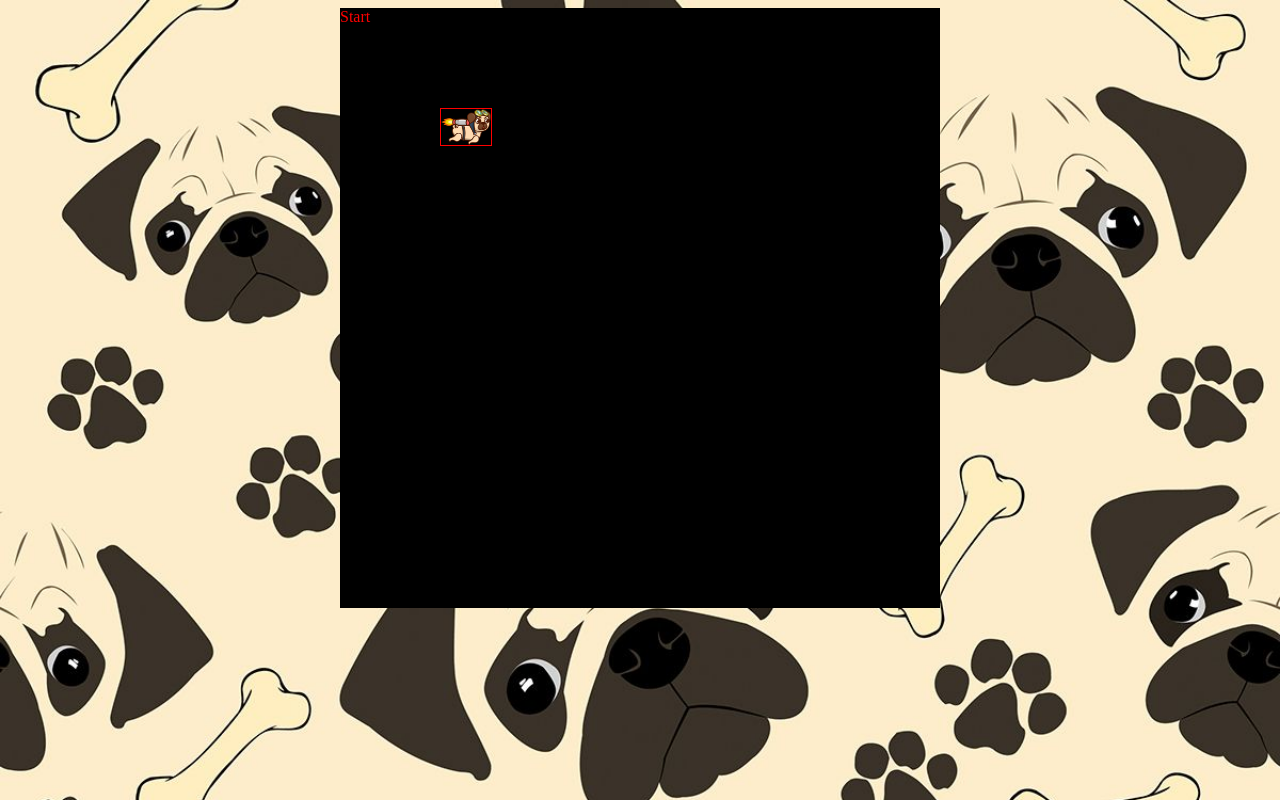
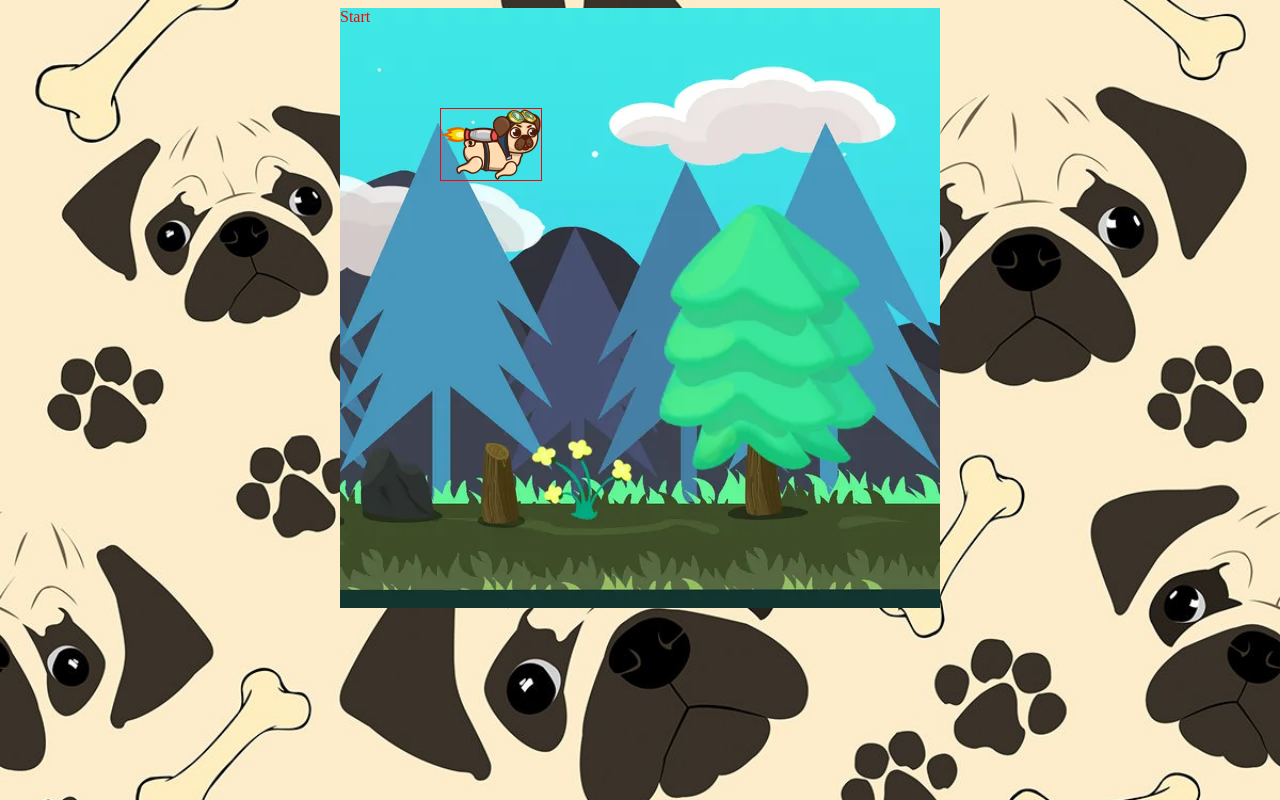
Before and after one commit to KinTsume/JetPugJoyride, a plain HTML site: page index.html in a window 1280 px wide. Drawn offline with Linux system fonts and the light colour scheme.

Commit message:
Adjust player speed and adds a animated background

```diff
--- a/script.js
+++ b/script.js
@@ -38,7 +38,7 @@ let verifyCollision = (obj1, obj2) => {
 let applyGravity = true;
 let gravity = () => {
     if(applyGravity){
-        player.velocity[1] += .01;
+        player.velocity[1] += .05;
     }
 
 }
@@ -135,7 +135,7 @@ let player = {
     position: [0, 500],
     velocity: [0, 0],
     HSpeed: 10,
-    VAccel: .1
+    VAccel: .5
 };
 
 
--- a/style.css
+++ b/style.css
@@ -1,6 +1,11 @@
 body{
     background-image: url("./img/background.jpg");
     background-size: cover;
+}
+
+@keyframes background {
+    0% {background-position-x: left;}
+    100% {background-position-x: 200%;}
 }
 
 #game  {
@@ -10,7 +15,12 @@ body{
 
     margin: auto;
 
-    background-color: black;
+    background-image: url("./img/game-background.webp");
+
+    animation-name: background;
+    animation-duration: 10s;
+    animation-iteration-count: infinite;
+    animation-timing-function: linear;
 }
 
 #game-start{
@@ -19,7 +29,7 @@ body{
 
 #player{
     position: absolute;
-    width: 50px;
+    width: 100px;
 
     top: 100px;
     left: 100px;
```
Also changed, not shown: img/game-background.jpg (added), img/game-background.webp (added).
